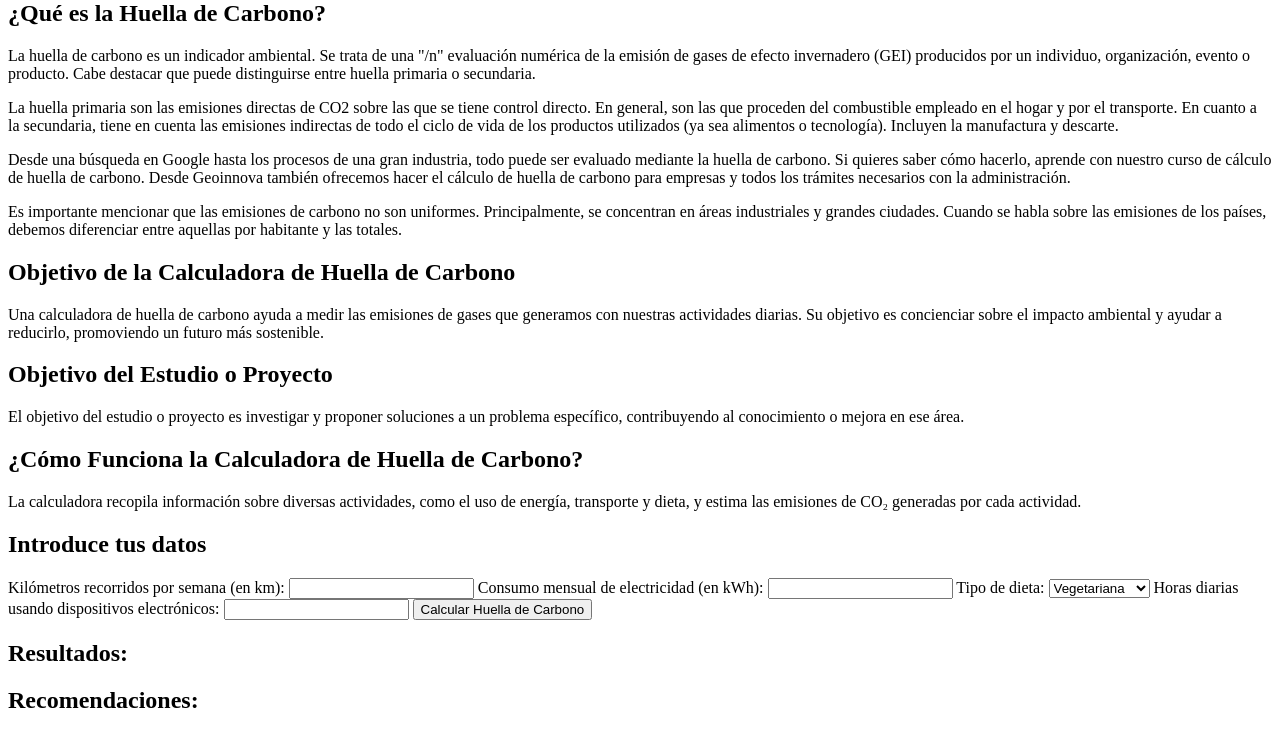
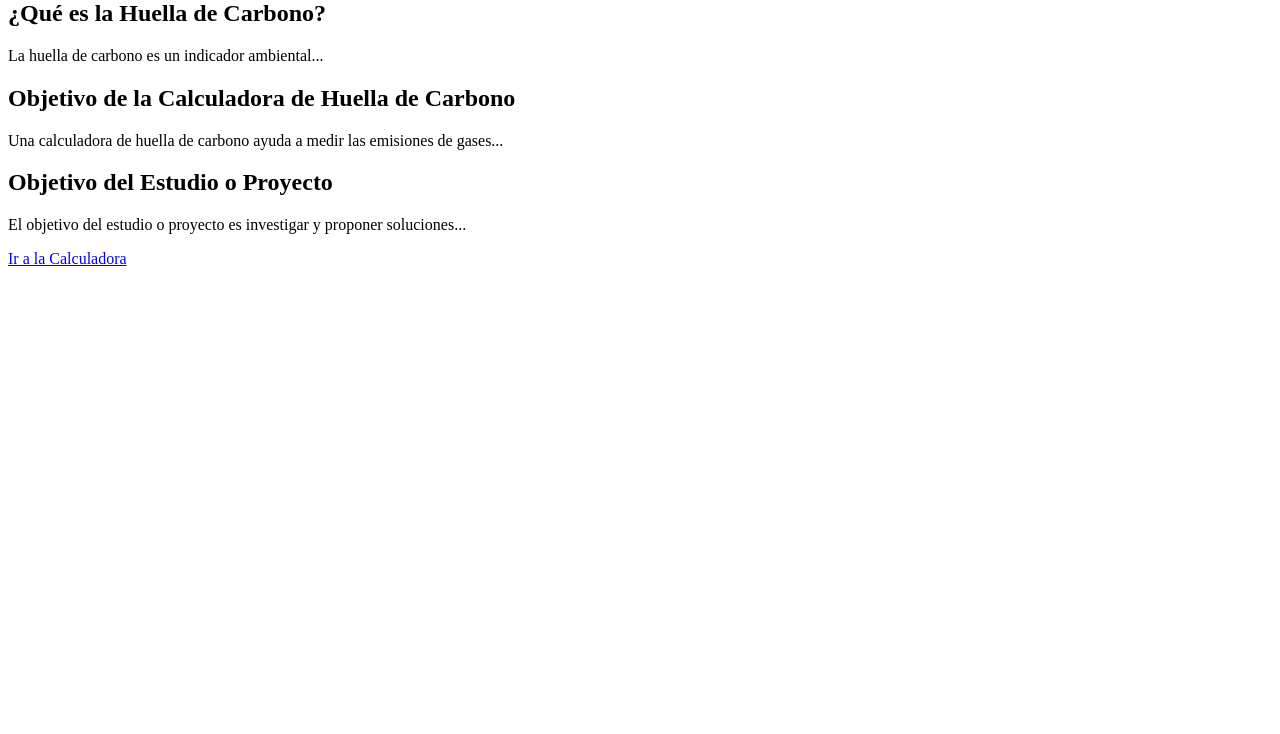
Before and after one commit to Mihrimah-Turpo-Cayo04/MI-primera-pagina-wed, a Flask app: page / in a window 1280 px wide. Shown: the part 578-1312 px from the top of the page. After the commit the page ends 844 px from the top, so only its background shows below. Run offline with Flask 3, Linux system fonts and the light colour scheme.

Commit message:
pagina1.html

```diff
--- a/ProyectoFundamentosProgramacion/templates/pagina1.html
+++ b/ProyectoFundamentosProgramacion/templates/pagina1.html
@@ -3,104 +3,31 @@
 <head>
     <meta charset="UTF-8">
     <meta name="viewport" content="width=device-width, initial-scale=1.0">
-    <title>Calculadora de Huella de Carbono</title>
-
-
-    <script src="{{ url_for('static', filename='js/script.js') }}" defer></script>
+    <title>Calculadora de Huella de Carbono - Introducción</title>
 </head>
-
 <body>
-    <!-- Encabezado principal con imagen relacionada -->
     <header>
         <h1>Calculadora de Huella de Carbono</h1>
         <img src="./IMAGEN.JPG.webp" width="50%">
     </header>
 
-    <!-- Sección de introducción sobre la huella de carbono -->
     <section>
         <h2>¿Qué es la Huella de Carbono?</h2>
-        <p>La huella de carbono es un indicador ambiental. Se trata de una "/n"
-            evaluación numérica de la emisión de gases de efecto invernadero
-            (GEI) producidos por un individuo, organización, evento o producto.
-            Cabe destacar que puede distinguirse entre huella primaria o secundaria.</p>
-        <p>La huella primaria son las emisiones directas de CO2 sobre las que se
-            tiene control directo. En general, son las que proceden del combustible
-            empleado en el hogar y por el transporte.
-            En cuanto a la secundaria, tiene en cuenta las emisiones indirectas de
-            todo el ciclo de vida de los productos utilizados (ya sea alimentos o
-            tecnología). Incluyen la manufactura y descarte.</p>
-        <p>Desde una búsqueda en Google hasta los procesos de una gran industria,
-            todo puede ser evaluado mediante la huella de carbono. Si quieres saber
-            cómo hacerlo, aprende con nuestro curso de cálculo de huella de carbono.
-            Desde Geoinnova también ofrecemos hacer el cálculo de huella de carbono
-            para empresas y todos los trámites necesarios con la administración.</p>
-        <p>Es importante mencionar que las emisiones de carbono no son uniformes.
-            Principalmente, se concentran en áreas industriales y grandes ciudades.
-             Cuando se habla sobre las emisiones de los países, debemos diferenciar
-             entre aquellas por habitante y las totales.</p>
+        <p>La huella de carbono es un indicador ambiental...</p>
     </section>
 
-    <!-- Sección sobre el objetivo de la calculadora -->
     <section>
         <h2>Objetivo de la Calculadora de Huella de Carbono</h2>
-        <p>Una calculadora de huella de carbono ayuda a medir las emisiones de gases
-             que generamos con nuestras actividades diarias. Su objetivo es concienciar
-             sobre el impacto ambiental y ayudar a reducirlo, promoviendo un futuro más
-             sostenible.</p>
+        <p>Una calculadora de huella de carbono ayuda a medir las emisiones de gases...</p>
     </section>
 
-    <!-- Sección sobre el objetivo del estudio o proyecto -->
     <section>
         <h2>Objetivo del Estudio o Proyecto</h2>
-        <p>El objetivo del estudio o proyecto es investigar y proponer soluciones
-            a un problema específico, contribuyendo al conocimiento o mejora en ese área.</p>
+        <p>El objetivo del estudio o proyecto es investigar y proponer soluciones...</p>
     </section>
 
-    <!-- Sección de funcionamiento de la calculadora -->
-    <section>
-        <h2>¿Cómo Funciona la Calculadora de Huella de Carbono?</h2>
-        <p>La calculadora recopila información sobre diversas actividades,
-            como el uso de energía, transporte y dieta, y estima las emisiones
-             de CO₂ generadas por cada actividad.</p>
-    </section>
-
-    <!-- Formulario para el cálculo de la huella de carbono -->
-    <section id="formulario">
-        <h2>Introduce tus datos</h2>
-        <form id="formData">
-            <label for="transporte">Kilómetros recorridos por semana (en km):</label>
-            <input type="number" id="transporte" name="transporte" required>
-
-            <label for="energia">Consumo mensual de electricidad (en kWh):</label>
-            <input type="number" id="energia" name="energia" required>
-
-            <label for="dieta">Tipo de dieta:</label>
-            <select id="dieta" name="dieta">
-                <option value="vegetariana">Vegetariana</option>
-                <option value="omnivora">Omnívora</option>
-                <option value="altaCarne">Alta en carne</option>
-            </select>
-
-            <label for="dispositivos">Horas diarias usando dispositivos electrónicos:</label>
-            <input type="number" id="dispositivos" name="dispositivos" required>
-
-            <button type="button" id="calcularBtn">Calcular Huella de Carbono</button>
-        </form>
-    </section>
-
-    <!-- Sección de resultados -->
-    <section id="resultados">
-        <h2>Resultados:</h2>
-        <p id="resultadoText"></p>
-    </section>
-
-    <!-- Sección de recomendaciones -->
-    <section id="recomendaciones">
-        <h2>Recomendaciones:</h2>
-        <ul id="recomendacionesList"></ul>
-    </section>
-
-    <!-- Archivo JavaScript principal -->
-    <script src="script.js"></script>
+    <footer>
+        <a href="/pagina2">Ir a la Calculadora</a>
+    </footer>
 </body>
 </html>
```
